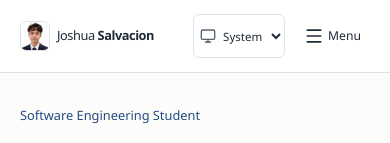
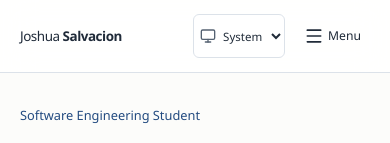
Before and after one commit to slvcn-jsh/joshua-portfolio, a React (Vite) app: page / in a window 390 px wide. Shown: the top 143 px of the page. Built offline with nearby package versions, Linux system fonts and the light colour scheme.

Commit message:
fix: keep portrait branding in browser icons only

```diff
--- a/scripts/portrait-qa.js
+++ b/scripts/portrait-qa.js
@@ -13,20 +13,19 @@
       await page.goto(origin)
       await page.locator('html[data-enhanced]').waitFor()
       await page.locator('.theme-control select').selectOption(theme)
-      await page.locator('.brand-portrait').evaluate((img) => img.decode())
+      if (await page.locator('.brand img').count())
+        throw new Error('Header must remain text-only')
       const geometry = await page.evaluate(() => {
         const brand = document.querySelector('.brand').getBoundingClientRect()
         const control = document
           .querySelector('.theme-control')
           .getBoundingClientRect()
-        const img = document.querySelector('.brand-portrait')
         return {
           overflow: document.documentElement.scrollWidth > innerWidth,
           overlap: brand.right > control.left,
-          square: img.naturalWidth === 160 && img.naturalHeight === 160,
         }
       })
-      if (geometry.overflow || geometry.overlap || !geometry.square)
+      if (geometry.overflow || geometry.overlap)
         throw new Error(JSON.stringify({ theme, width, geometry }))
       if (width < 1024) {
         await page.locator('.mobile-nav summary').click()
--- a/src/components/Layout.tsx
+++ b/src/components/Layout.tsx
@@ -28,13 +28,6 @@ export function Layout({
       <header className="site-header">
         <div className="container header-inner">
           <a className="brand" href="/" aria-label="Joshua Salvacion, home">
-            <img
-              className="brand-portrait"
-              src="/brands/joshua-portrait.webp"
-              alt=""
-              width={40}
-              height={40}
-            />
             <span>
               Joshua <strong>Salvacion</strong>
             </span>
--- a/src/theme.css
+++ b/src/theme.css
@@ -57,15 +57,6 @@ body {
 }
 .header-inner {
   gap: 22px;
-}
-.brand-portrait {
-  width: 40px;
-  height: 40px;
-  flex-shrink: 0;
-  object-fit: cover;
-  border: 1px solid var(--color-line);
-  border-radius: 6px;
-  background: #fff;
 }
 .desktop-nav {
   margin-left: auto;
@@ -226,12 +217,7 @@ img.project-logo {
 }
 @media (max-width: 479px) {
   .brand {
-    font-size: 0.8rem;
-    gap: 7px;
-  }
-  .brand-portrait {
-    width: 30px;
-    height: 30px;
+    font-size: 0.84rem;
   }
   .header-inner {
     gap: 10px;
```
Also changed, not shown: 2 other files (tests, documents, lock files or other folders).
